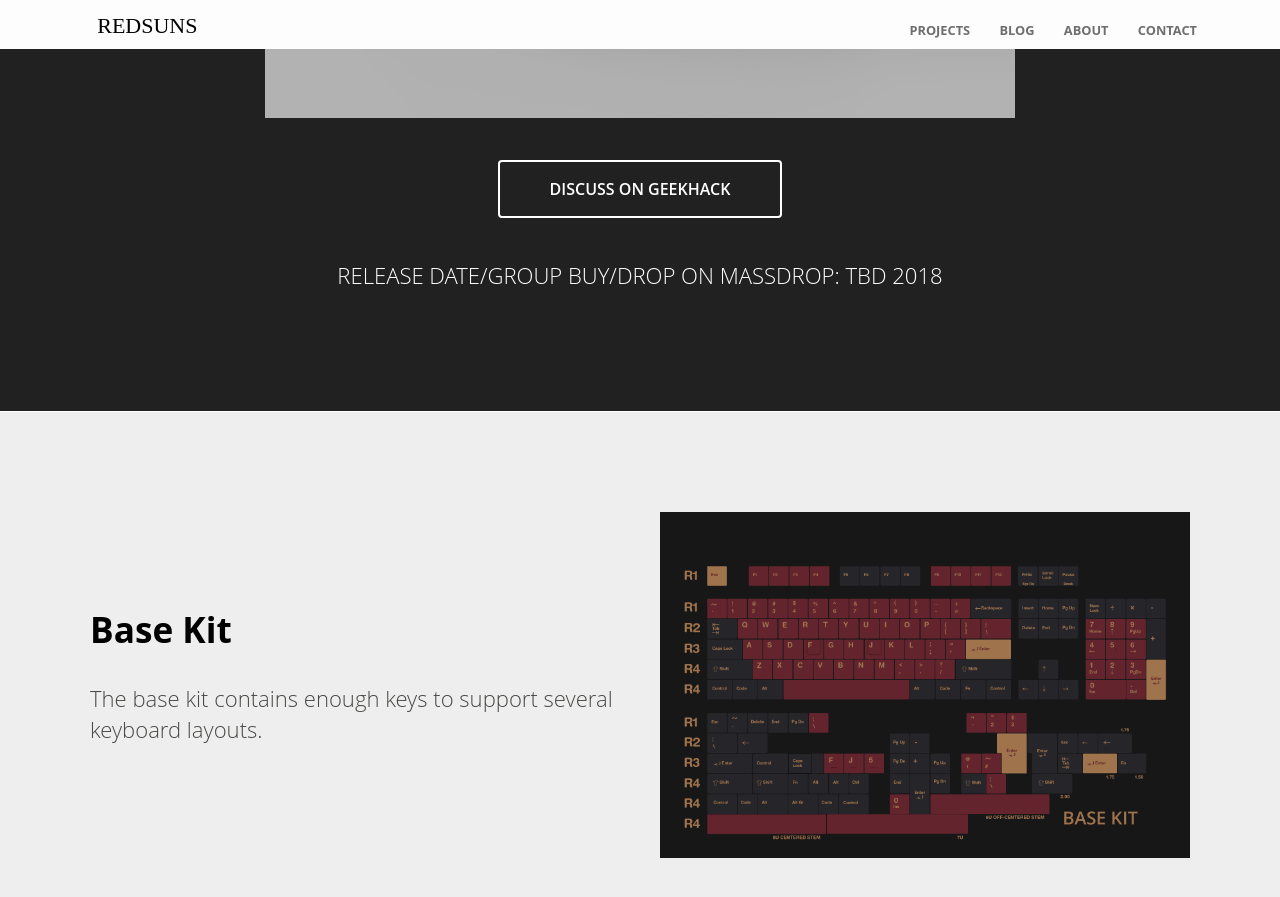
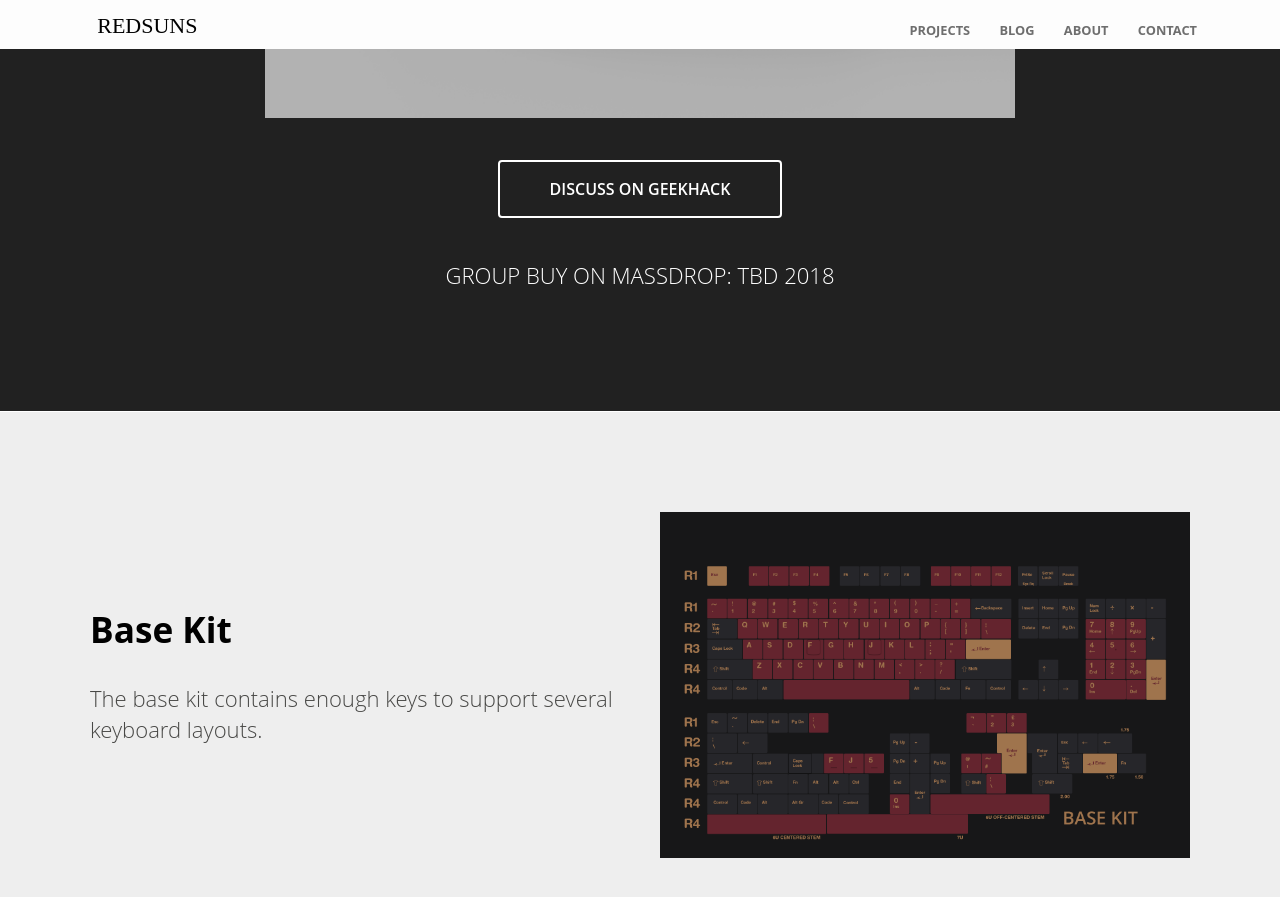
Before and after one commit to RedSunsRMK/redsunsrmk.github.io, a Jekyll site: the page built from index.html, in a window 1280 px wide and 900 px high, scrolled down 509 px. Shown: the top 897 px of the window. Built offline with Jekyll 4.4.1, drawn with Linux system fonts in a browser that asks for light colours.

Commit message:
Update index.html

```diff
--- a/index.html
+++ b/index.html
@@ -11,7 +11,7 @@ description: A Samurai-themed Custom Keycap Set
 			<img src="images/Aura60_RedSamurai_C2R01.png" alt="Screenshot" class="screenshot editable" />
 		</div>
 		<div class="cta button alt"><a href="https://geekhack.org/index.php?topic=89970.0" target="_blank">DISCUSS ON GEEKHACK</a></div>
-		<p>RELEASE DATE/GROUP BUY/DROP ON MASSDROP: TBD 2018</p>
+		<p>GROUP BUY ON MASSDROP: TBD 2018</p>
 	</div>
 </section>
 
```
